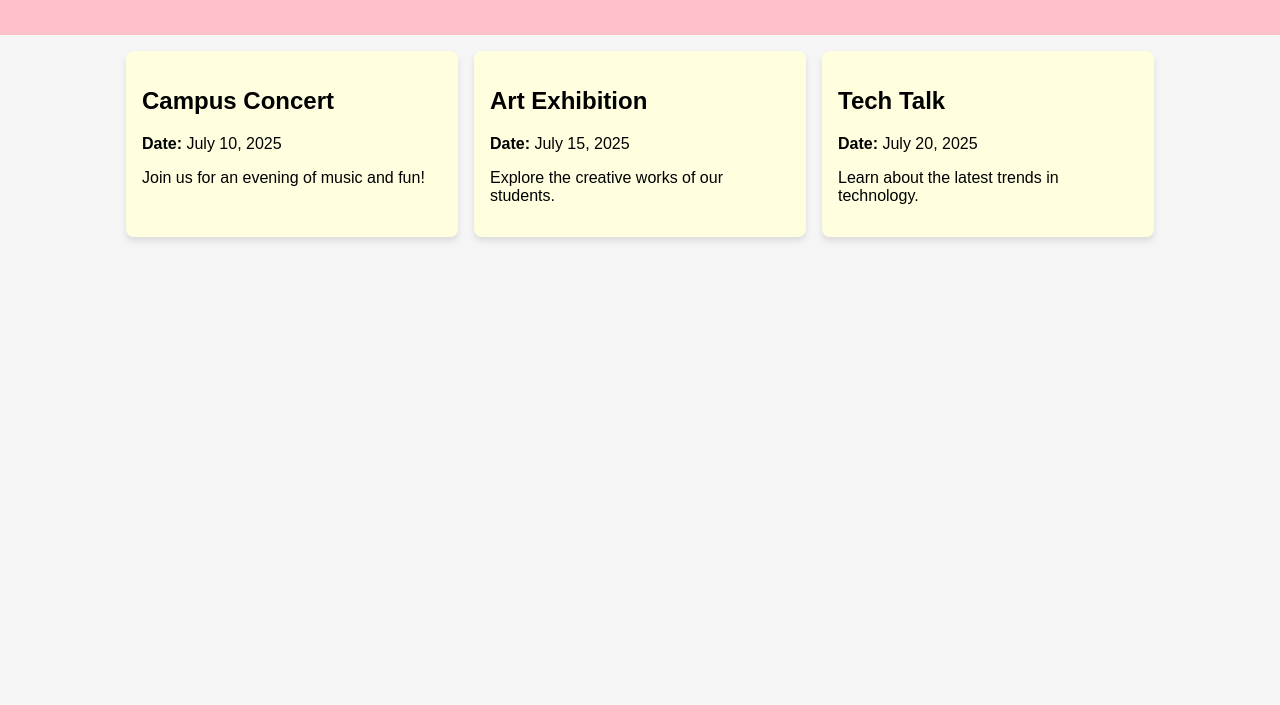
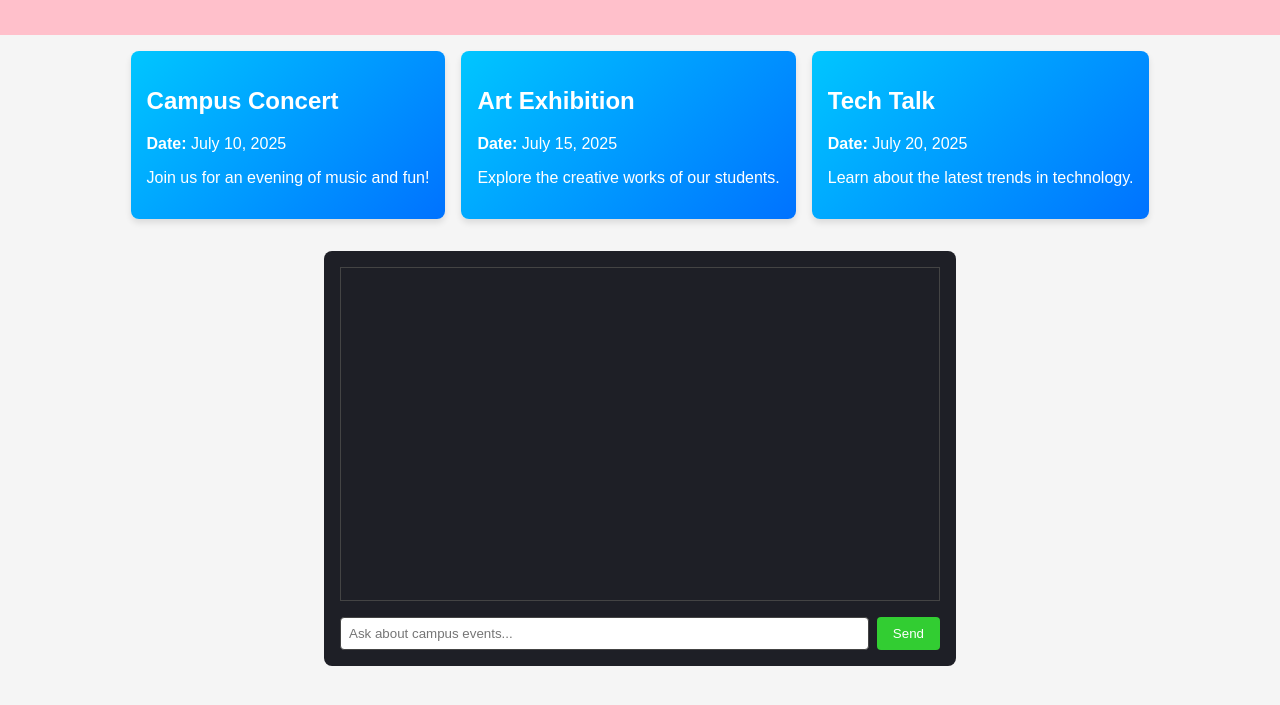
Before and after one commit to zafirahhh/dev-C240FA, a plain HTML site: page index.html in a window 1280 px wide. Shown: the part 77-782 px from the top of the page. Drawn offline with Linux system fonts and the light colour scheme.

Commit message:
Add chatbot functionality and style updates to event generator

```diff
--- a/css/styles.css
+++ b/css/styles.css
@@ -33,15 +33,70 @@ h1 {
     padding: 1rem;
 }
 
+/* Chatbot Styles */
+#chatbot {
+    background-color: #1e1f26;
+    color: white;
+    padding: 1rem;
+    border-radius: 8px;
+    margin: 1rem auto;
+    max-width: 600px;
+}
+
+#chat-window {
+    background-color: #1e1f26;
+    border: 1px solid #444;
+    height: 300px;
+    overflow-y: auto;
+    padding: 1rem;
+    margin-bottom: 1rem;
+}
+
+#chat-input {
+    display: flex;
+    gap: 0.5rem;
+}
+
+#user-message {
+    flex: 1;
+    padding: 0.5rem;
+    border: 1px solid #444;
+    border-radius: 4px;
+}
+
+#send-button {
+    background-color: #32CD32;
+    color: white;
+    border: none;
+    padding: 0.5rem 1rem;
+    border-radius: 4px;
+    cursor: pointer;
+}
+
+/* Event Card Styles */
+.event-grid {
+    display: grid;
+    grid-template-columns: repeat(auto-fit, minmax(300px, 1fr));
+    gap: 1rem;
+    padding: 1rem;
+}
+
 .event-card {
-    background-color: var(--pastel-yellow);
+    background: linear-gradient(135deg, #00c6ff, #0072ff);
+    color: white;
+    padding: 1rem;
     border-radius: 8px;
     box-shadow: 0 4px 6px rgba(0, 0, 0, 0.1);
-    padding: 1rem;
-    width: 300px;
-    transition: transform 0.3s ease;
+    transition: box-shadow 0.3s ease;
 }
 
 .event-card:hover {
-    transform: scale(1.05);
+    box-shadow: 0 0 10px rgba(255, 255, 255, 0.5);
 }
+
+/* Responsive Layout */
+@media (max-width: 768px) {
+    #chatbot {
+        max-width: 100%;
+    }
+}
--- a/index.html
+++ b/index.html
@@ -11,10 +11,19 @@
         <h1>Event Generator</h1>
     </header>
     <main>
-        <section id="event-feed">
+        <section id="event-feed" class="event-grid">
             <!-- Event cards will be dynamically inserted here -->
         </section>
     </main>
+    <section id="chatbot">
+        <div id="chat-window">
+            <!-- Chat messages will be dynamically inserted here -->
+        </div>
+        <div id="chat-input">
+            <input type="text" id="user-message" placeholder="Ask about campus events..." aria-label="Type your message">
+            <button id="send-button">Send</button>
+        </div>
+    </section>
     <script src="js/app.js"></script>
 </body>
 </html>
--- a/js/app.js
+++ b/js/app.js
@@ -1,14 +1,32 @@
 document.addEventListener('DOMContentLoaded', () => {
+    const chatWindow = document.getElementById('chat-window');
+    const userMessageInput = document.getElementById('user-message');
+    const sendButton = document.getElementById('send-button');
+
+    sendButton.addEventListener('click', () => {
+        const userMessage = userMessageInput.value.trim();
+        if (userMessage) {
+            const userMessageElement = document.createElement('div');
+            userMessageElement.style.color = '#00FFFF';
+            userMessageElement.textContent = `You: ${userMessage}`;
+            chatWindow.appendChild(userMessageElement);
+
+            const botReplyElement = document.createElement('div');
+            botReplyElement.style.color = '#800080';
+            botReplyElement.textContent = `Bot: Sorry, I don't have information on that yet.`;
+            chatWindow.appendChild(botReplyElement);
+
+            userMessageInput.value = '';
+        }
+    });
+
     const eventFeed = document.getElementById('event-feed');
-
-    // Example event data
     const events = [
         { title: 'Campus Concert', date: 'July 10, 2025', description: 'Join us for an evening of music and fun!' },
         { title: 'Art Exhibition', date: 'July 15, 2025', description: 'Explore the creative works of our students.' },
         { title: 'Tech Talk', date: 'July 20, 2025', description: 'Learn about the latest trends in technology.' }
     ];
 
-    // Render event cards
     events.forEach(event => {
         const card = document.createElement('div');
         card.className = 'event-card';
```
